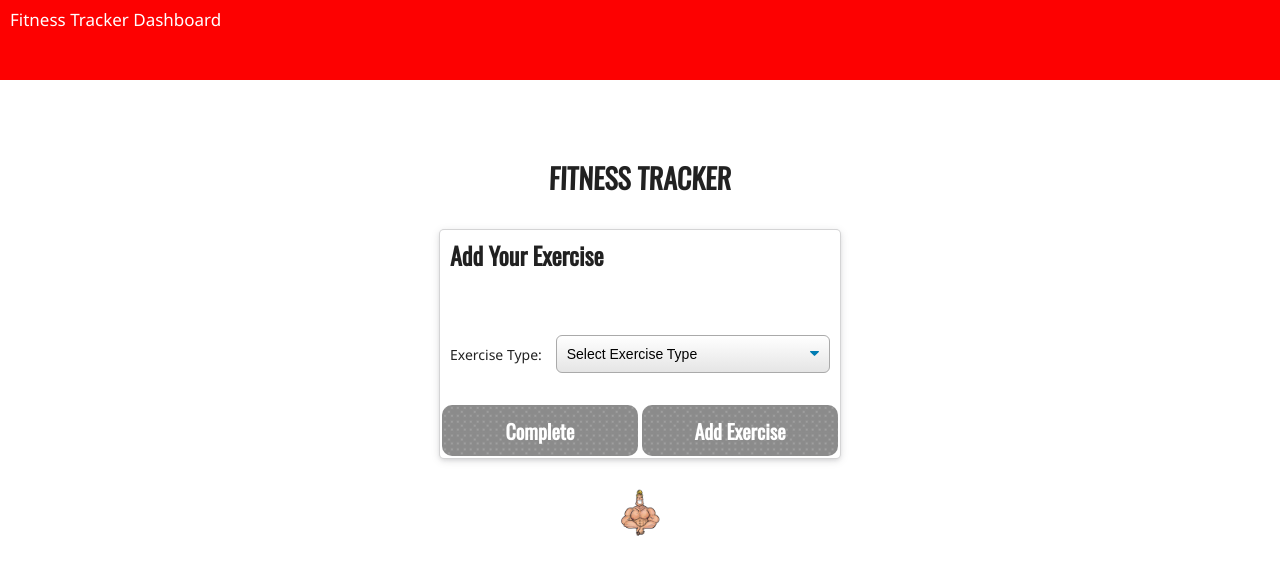
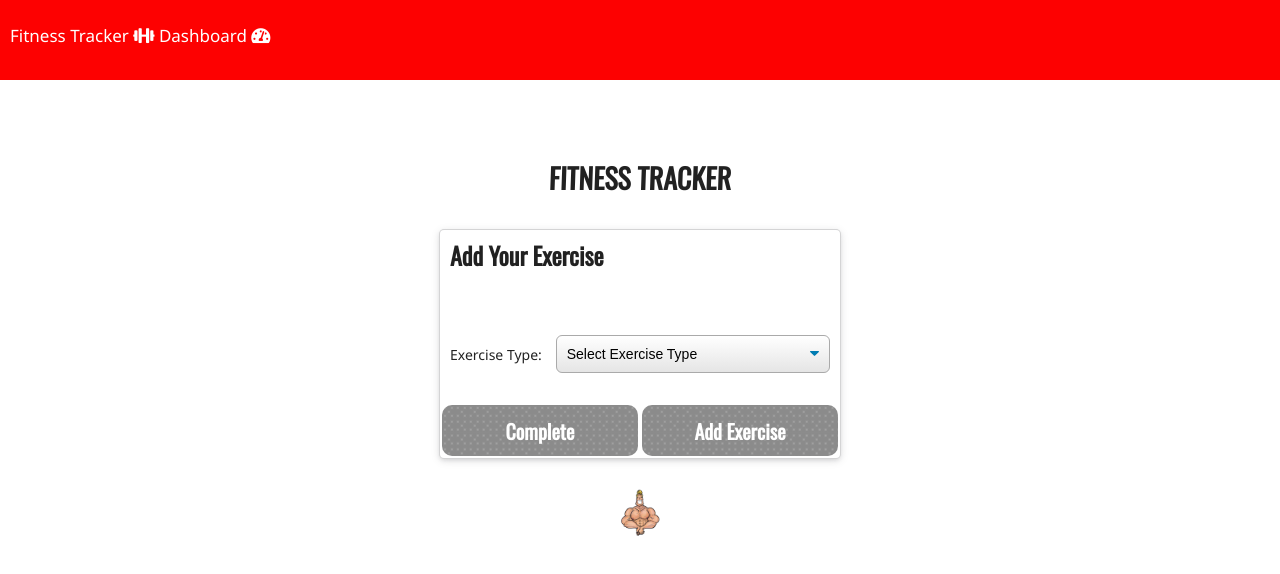
Before and after one commit to svivoli/Workout-Tracker, a website: page public/exercise.html in a window 1280 px wide. Drawn offline with nearby package versions, Linux system fonts and the light colour scheme; no server answers.

Commit message:
fontawesome icons added to nav

```diff
--- a/public/exercise.html
+++ b/public/exercise.html
@@ -16,8 +16,8 @@
   </head>
   <body>
     <nav>
-      <a id="nav-link" href="/">Fitness Tracker</a>
-      <a id="nav-link" href="/stats">Dashboard</a>
+      <a id="nav-link" href="/">Fitness Tracker <i class="fas fa-dumbbell"></i></a>
+      <a id="nav-link" href="/stats">Dashboard <i class="fas fa-tachometer-alt"></i></a>
     </nav>
     <div class="wrapper">
 
--- a/public/style.css
+++ b/public/style.css
@@ -22,7 +22,7 @@ nav {
   color: #ffffff;
   height: 80px;
   padding: 10px;
-  /* line-height: 3; */
+  line-height: 3;
   font-size: 17px;
 }
 
```
Also changed, not shown: public/index.html (+2 -2 lines), public/stats.html (+2 -2 lines).
